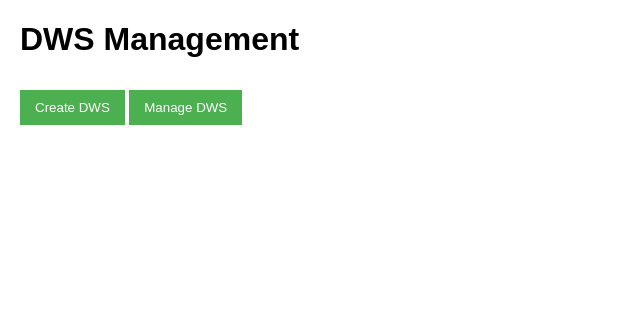
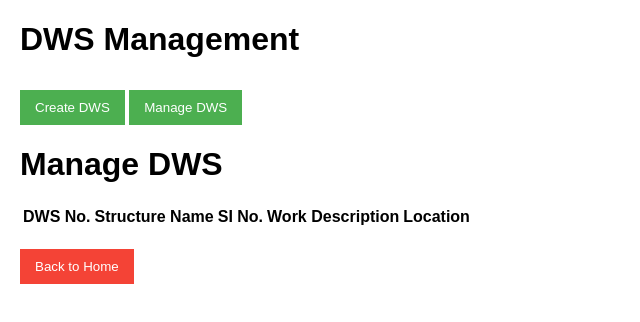
Before and after one commit to pond42grating/DWS, a plain HTML site: page index.html in a window 1280 px wide. Both pictures are taken after a click on the button "Manage DWS". Shown: the whole page, without its empty margins (0-640 px from the left). Drawn offline with Linux system fonts and the light colour scheme.

Commit message:
Update index.html

```diff
--- a/index.html
+++ b/index.html
@@ -1,4 +1,3 @@
-
 <!DOCTYPE html>
 <html lang="en">
 <head>
@@ -37,6 +36,10 @@
       font-size: 0.9em;
     }
     .preview-section {
+      margin-top: 20px;
+    }
+    #manageDWSContainer {
+      display: none;
       margin-top: 20px;
     }
   </style>
@@ -171,12 +174,33 @@
     <button class="back-button" onclick="goBack()">Back to Home</button>
   </div>
 
+  <div id="manageDWSContainer">
+    <h1>Manage DWS</h1>
+    <table id="savedDWSList">
+      <tr>
+        <th>DWS No.</th>
+        <th>Structure Name</th>
+        <th>SI No.</th>
+        <th>Work Description</th>
+        <th>Location</th>
+      </tr>
+    </table>
+    <button class="back-button" onclick="goBackManage()">Back to Home</button>
+  </div>
+
   <script>
     let dwsCounter = 1;
 
     document.getElementById('createDWSBtn').onclick = function() {
       document.getElementById('createDWSForm').style.display = 'block';
+      document.getElementById('manageDWSContainer').style.display = 'none';
       document.getElementById('dwsNo').value = `DWS-${dwsCounter}`;
+    };
+
+    document.getElementById('manageDWSBtn').onclick = function() {
+      document.getElementById('manageDWSContainer').style.display = 'block';
+      document.getElementById('createDWSForm').style.display = 'none';
+      loadSavedDWS();
     };
 
     function showError(elementId, errorMessage) {
@@ -319,8 +343,29 @@
       </tr>`;
     }
 
+    function loadSavedDWS() {
+      const savedData = JSON.parse(localStorage.getItem('dwsData')) || [];
+      const table = document.getElementById('savedDWSList');
+      // Clear existing rows except for the header
+      while (table.rows.length > 1) {
+        table.deleteRow(1);
+      }
+      savedData.forEach(dws => {
+        const row = table.insertRow();
+        row.innerHTML = `<td>${dws.dwsNo}</td>
+                         <td>${dws.structureName}</td>
+                         <td>${dws.siNo}</td>
+                         <td>${dws.workDescription}</td>
+                         <td>${dws.location}</td>`;
+      });
+    }
+
     function goBack() {
       document.getElementById('createDWSForm').style.display = 'none';
+    }
+
+    function goBackManage() {
+      document.getElementById('manageDWSContainer').style.display = 'none';
     }
   </script>
 </body>
```
